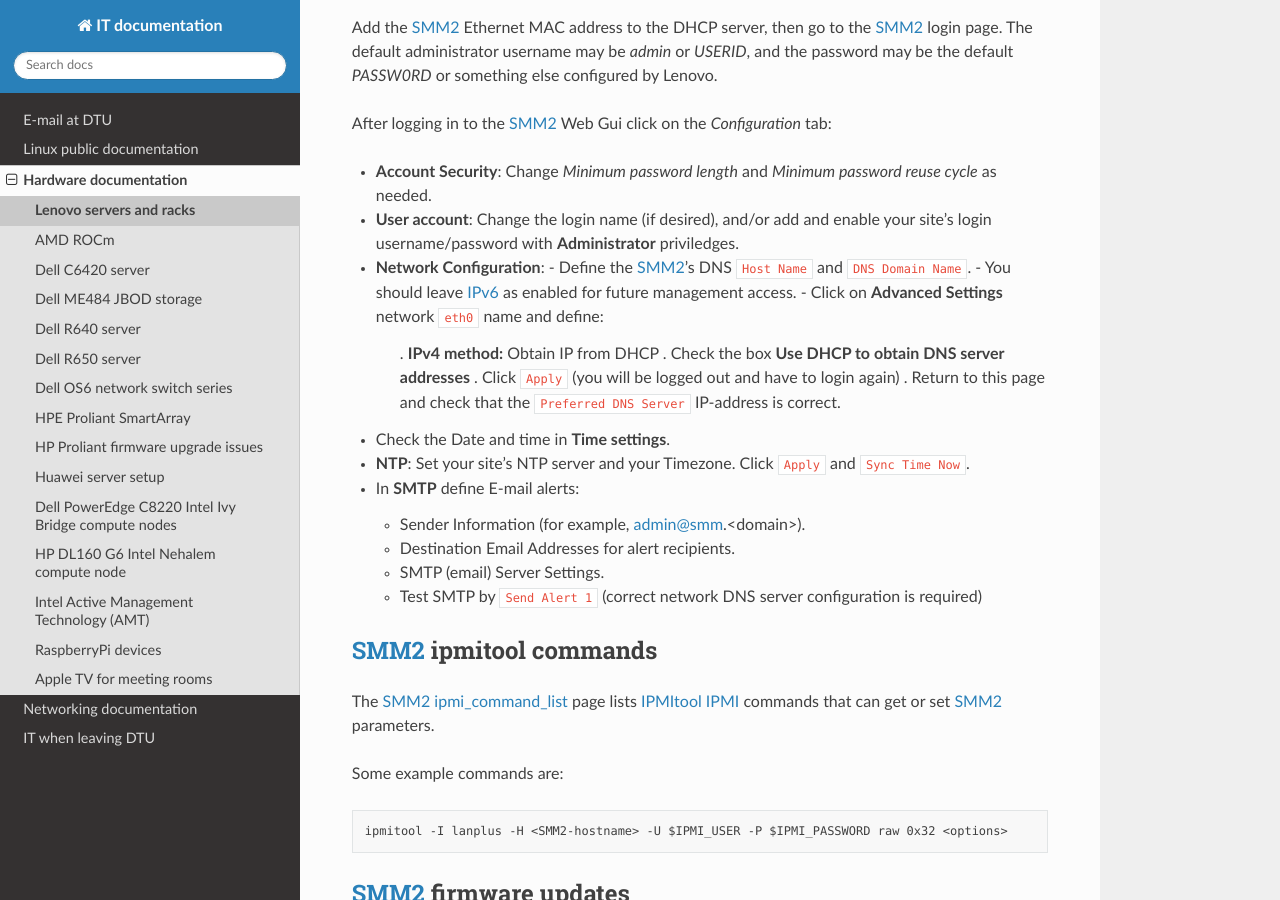
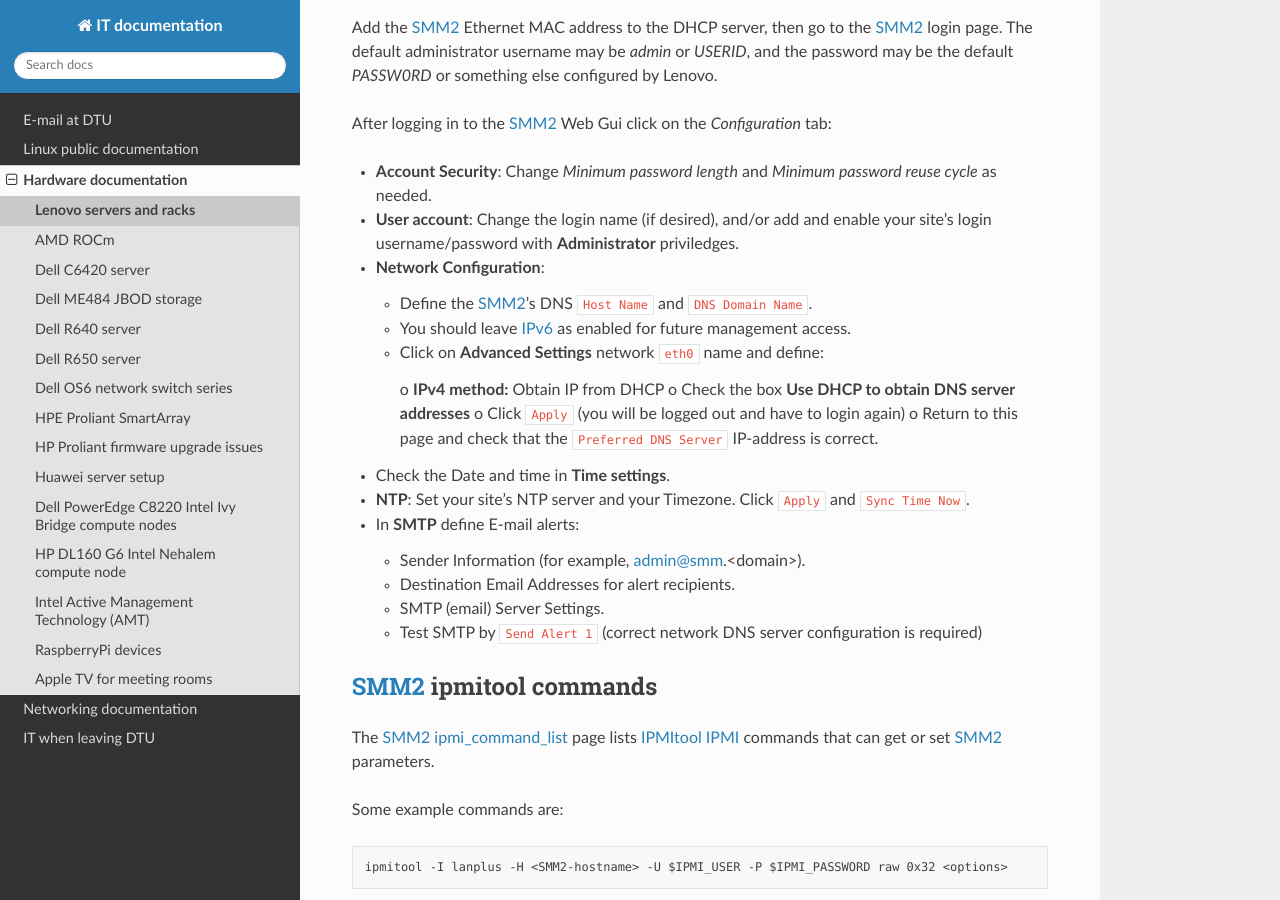
Before and after one commit to OleHolmNielsen/ITwiki, a Sphinx documentation site: the page built from docs/Lenovo_DW612S.rst, in a window 1280 px wide and 900 px high, scrolled down 756 px. Built offline with Sphinx 7.4.7 and the Read the Docs theme 3.1.0, drawn with Linux system fonts in a browser that asks for light colours.

Commit message:
Minor edit

```diff
--- a/docs/Lenovo_DW612S.rst
+++ b/docs/Lenovo_DW612S.rst
@@ -40,14 +40,15 @@
 * **Account Security**: Change *Minimum password length* and *Minimum password reuse cycle* as needed.
 * **User account**: Change the login name (if desired), and/or add and enable your site's login username/password with **Administrator** priviledges.
 * **Network Configuration**:
+
   - Define the SMM2_'s DNS ``Host Name`` and ``DNS Domain Name``.
   - You should leave IPv6_ as enabled for future management access.
   - Click on **Advanced Settings** network ``eth0`` name and define:
 
-    . **IPv4 method:** Obtain IP from DHCP
-    . Check the box **Use DHCP to obtain DNS server addresses**
-    . Click ``Apply`` (you will be logged out and have to login again)
-    . Return to this page and check that the ``Preferred DNS Server`` IP-address is correct.
+    o **IPv4 method:** Obtain IP from DHCP
+    o Check the box **Use DHCP to obtain DNS server addresses**
+    o Click ``Apply`` (you will be logged out and have to login again)
+    o Return to this page and check that the ``Preferred DNS Server`` IP-address is correct.
 
 * Check the Date and time in **Time settings**.
 * **NTP**: Set your site's NTP server and your Timezone.
```
